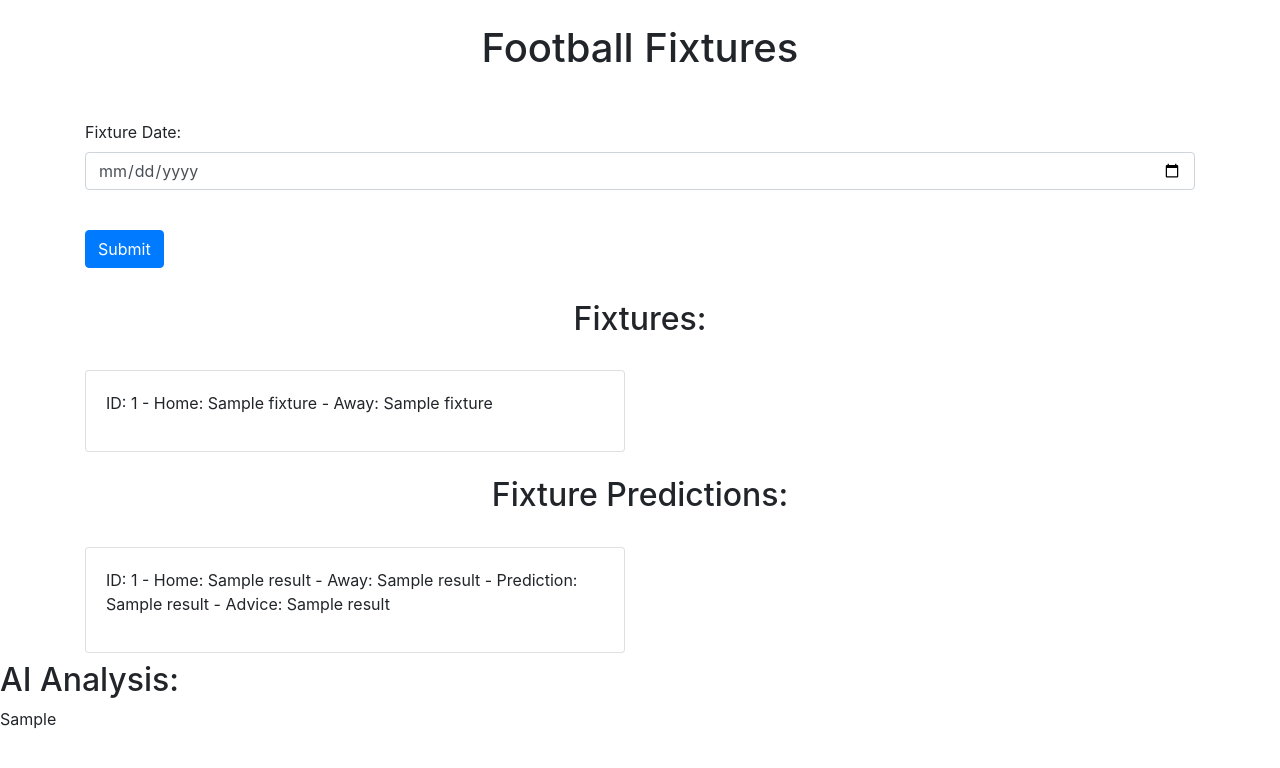
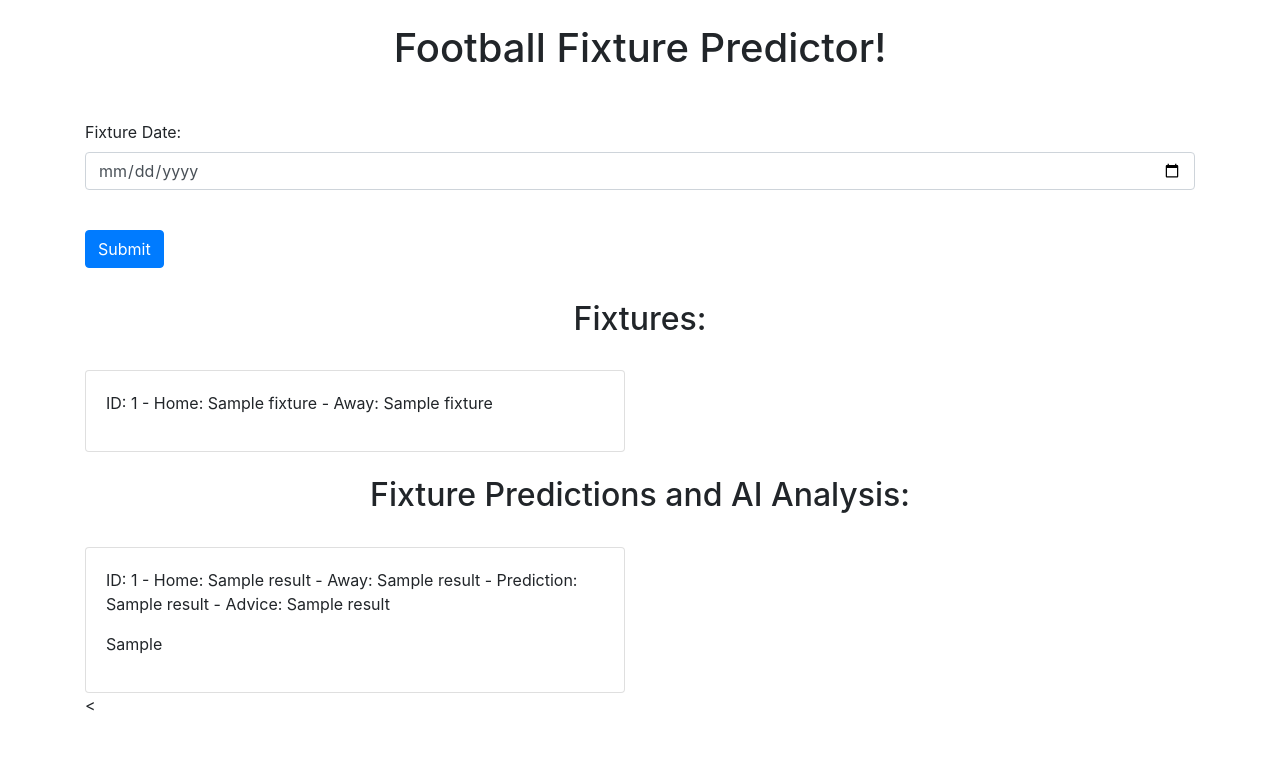
Before and after one commit to HalcyonLegion/AI-Predictions, a Flask app: template Templates/index.html in a window 1280 px wide. Shown: the top 768 px of the page. Run offline with Flask 3, Linux system fonts and the light colour scheme; the template is opened without the code that fills it: most values are stand-ins (such as "Sample title", 1, 10 or a date in 2020); some libraries are stand-ins or nearby versions.

Commit message:
More refinements to OpenAI

```diff
--- a/Templates/index.html
+++ b/Templates/index.html
@@ -11,7 +11,7 @@
 </head>
 <body>
     <div class="container">
-        <h1 class="text-center py-4">Football Fixtures</h1>
+        <h1 class="text-center py-4">Football Fixture Predictor!</h1>
         <form action="/get-fixtures" method="POST" class="py-3">
             <div class="form-group">
                 <label for="date">Fixture Date:</label><br>
@@ -36,26 +36,23 @@
             </div>
         {% endif %}
 
-        {% if results %}
-            <h2 class="text-center py-3">Fixture Predictions:</h2>
+        {% if results_and_outputs %}
+            <h2 class="text-center py-3">Fixture Predictions and AI Analysis:</h2>
             <div class="row">
-                {% for result in results %}
+                {% for result, gpt_output in results_and_outputs %}
                 <div class="col-md-6 py-2">
                     <div class="card">
                         <div class="card-body">
                             <p>ID: {{ result[0] }} - Home: {{ result[1] }} - Away: {{ result[2] }} - Prediction: {{ result[3] }} - Advice: {{ result[4] }}</p>
+                            <p>{{ gpt_output }}</p>
                         </div>
                     </div>
-                </div>
+        <       </div>
                 {% endfor %}
             </div>
         {% endif %}
-    </div>
 
-    {% if gpt_output %}
-   <h2>AI Analysis:</h2>
-   <p>{{ gpt_output }}</p>
-    {% endif %}
+    </div> <!-- END OF CONTAINER -->
 
     <!-- Add Bootstrap JS and its dependencies jQuery and Popper.js -->
     <script src="https://code.jquery.com/jquery-3.3.1.slim.min.js"></script>
--- a/app.py
+++ b/app.py
@@ -10,6 +10,8 @@ def open_file(filepath):
 def get_api_key(filename):
     api_key = open_file(filename)
     return api_key
+
+openai.api_key = get_api_key('openaiapikey.txt')
 
 app = Flask(__name__)
 
@@ -33,21 +35,22 @@ def get_fixtures():
     fixture_ids = [(match["fixture"]["id"], match["teams"]["home"]["name"], match["teams"]["away"]["name"]) for match in fixture_data["response"]]
 
     results = []
+    gpt_outputs = []
     for fixture in fixture_ids:
         fixture_id = fixture[0]
         home_team = fixture[1]
         away_team = fixture[2]
 
-        prediction_url = "https://api-football-v1.p.rapidapi.com/v3/predictions"
-        prediction_querystring = {"fixture": fixture_id}
+    prediction_url = "https://api-football-v1.p.rapidapi.com/v3/predictions"
+    prediction_querystring = {"fixture": fixture_id}
 
-        prediction_response = requests.get(prediction_url, headers=headers, params=prediction_querystring)
-        prediction_data = prediction_response.json()
+    prediction_response = requests.get(prediction_url, headers=headers, params=prediction_querystring)
+    prediction_data = prediction_response.json()
 
-        if prediction_data.get("response"):
-            winner = prediction_data["response"][0]["predictions"]["winner"]["name"]
-            advice = prediction_data["response"][0]["predictions"]["advice"]
-            results.append((fixture_id, home_team, away_team, winner, advice))
+    if prediction_data.get("response"):
+        winner = prediction_data["response"][0]["predictions"]["winner"]["name"]
+        advice = prediction_data["response"][0]["predictions"]["advice"]
+        results.append((fixture_id, home_team, away_team, winner, advice))
 
     message = f"""
         The upcoming fixture between {home_team} and {away_team}
@@ -59,14 +62,14 @@ def get_fixtures():
     response = openai.ChatCompletion.create(
         model="gpt-3.5-turbo",
         messages=[
-            {"role": "system", "content": "You are an insightful assistant who is able to analyse and make accurate predictions on Football scores based on the data provided."},
+            {"role": "system", "content": "You are an insightful assistant who is able to analyse and make accurate predictions on Football scores based on the data provided. Please try your best to provide a full-time score."},
             {"role": "user", "content": message}
         ]
     )
 
-    print(response['choices'][0]['message']['content'])
+    gpt_outputs.append(response['choices'][0]['message']['content'])
 
-    return render_template("index.html", results=results, gpt_output=gpt_output)
+    return render_template("index.html", results_and_outputs=zip(results, gpt_outputs))
 
 if __name__ == '__main__':
     app.run(debug=True)
```
